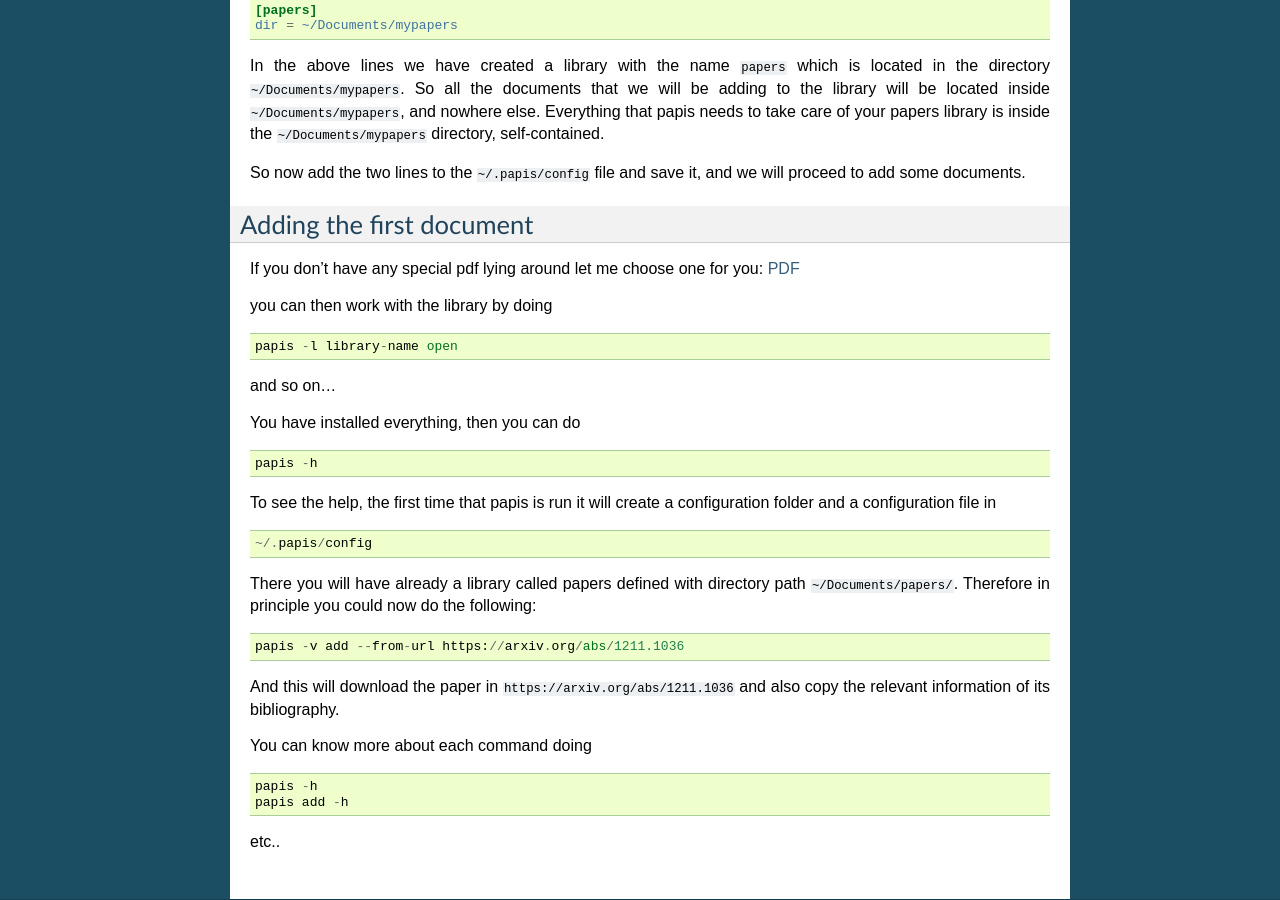
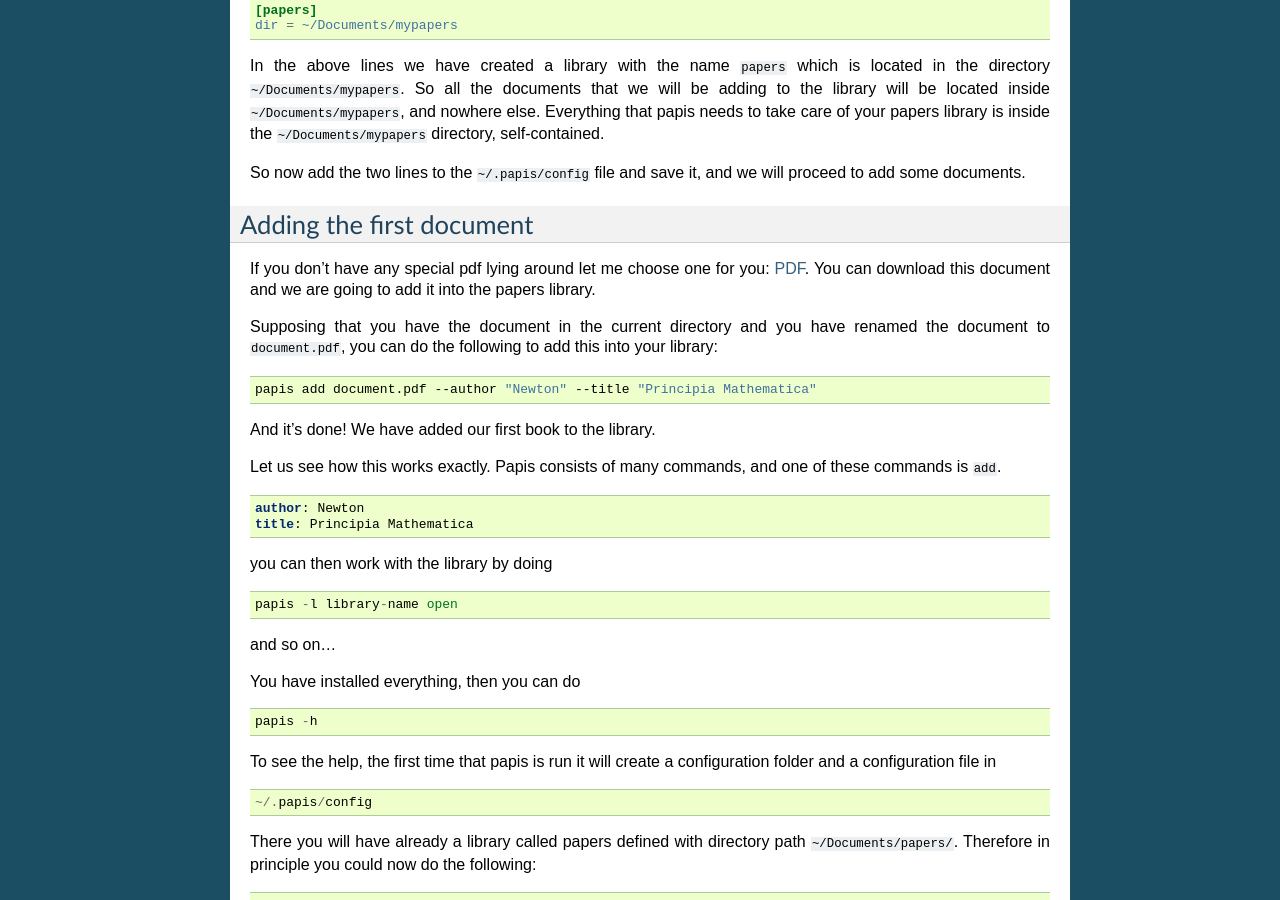
Before and after one commit to papis/papis, a Sphinx documentation site: the page built from doc/source/quick_start.rst, in a window 1280 px wide and 900 px high, scrolled down 589 px. Built offline with Sphinx 7.4.7, drawn with Linux system fonts in a browser that asks for light colours.

Commit message:
Add more quick_start

```diff
--- a/doc/source/quick_start.rst
+++ b/doc/source/quick_start.rst
@@ -57,8 +57,27 @@ Adding the first document
 -------------------------
 
 If you don't have any special pdf lying around let me choose one for you:
-`PDF <https://www.gutenberg.org/files/28233/28233-pdf.pdf?session_id=8cecccb488f337378d5826ba1f31984f612f7ff5/>`_
+`PDF <https://www.gutenberg.org/files/28233/28233-pdf.pdf?session_id=8cecccb488f337378d5826ba1f31984f612f7ff5/>`_.
+You can download this document and we are going to add it into the papers
+library.
 
+Supposing that you have the document in the current directory and you have renamed
+the document to ``document.pdf``, you can do the following to add this into your
+library:
+
+.. code:: bash
+
+  papis add document.pdf --author "Newton" --title "Principia Mathematica"
+
+And it's done! We have added our first book to the library.
+
+Let us see how this works exactly. Papis consists of many commands, and one
+of these commands is ``add``.
+
+.. code:: yaml
+
+  author: Newton
+  title: Principia Mathematica
 
 
 you can then work with the library by doing
```
